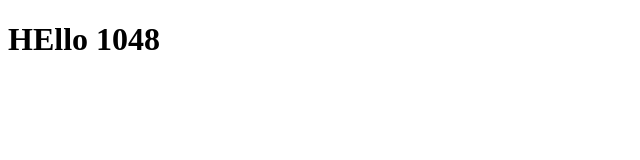
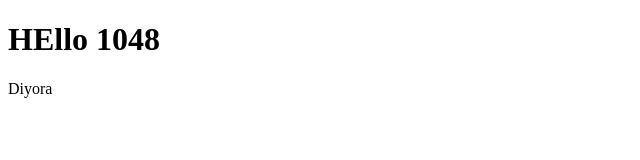
Before and after one commit to behhruz/test-with-1048, a plain HTML site: page index.html in a window 1280 px wide. Shown: the full height of the page, 0-640 px from the left. Drawn offline with Linux system fonts and the light colour scheme.

Commit message:
Diyora yozdi

```diff
--- a/index.html
+++ b/index.html
@@ -9,6 +9,8 @@
 
 <body>
     <h1>HEllo 1048</h1>
+
+    <p>Diyora</p>
 </body>
 
 </html>
```
